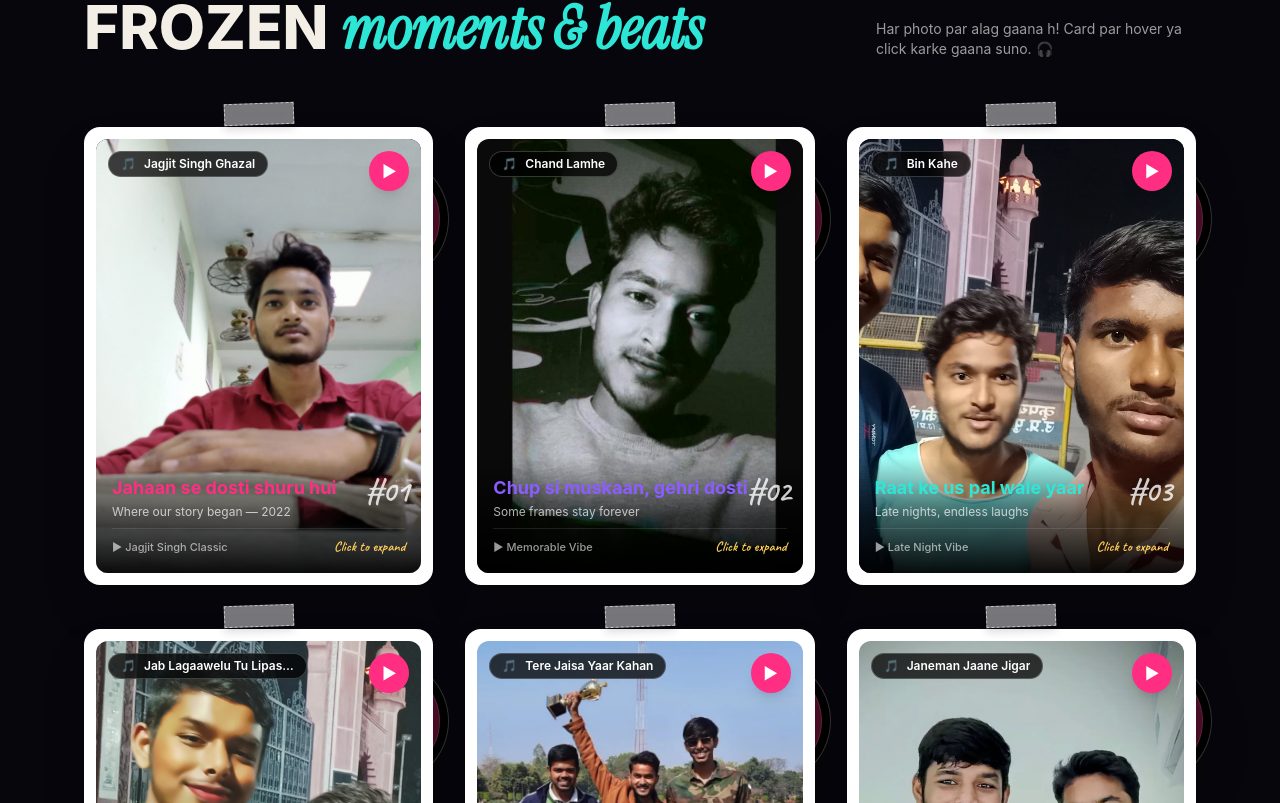
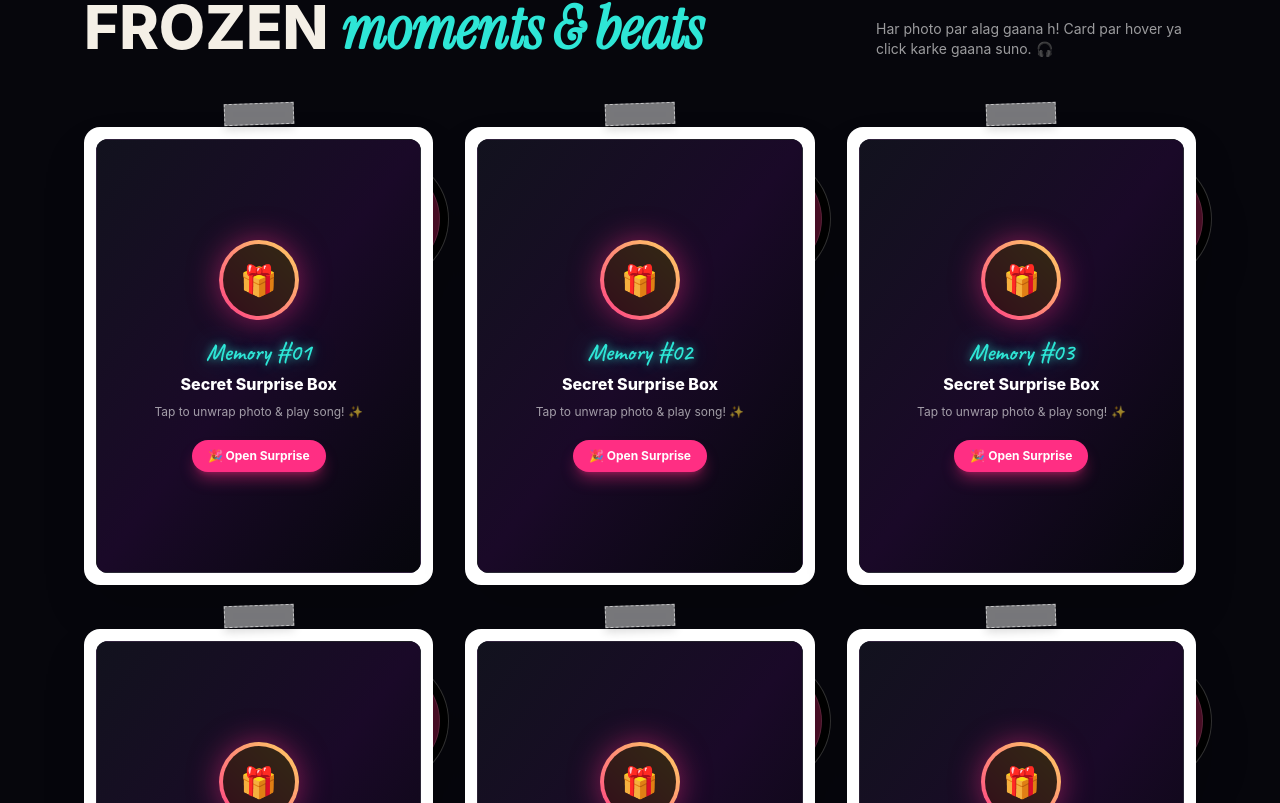
Before and after one commit to hemantsinghchauhan1/happy-birthday, a React (Vite) app: page / in a window 1280 px wide. Shown: the part 3037-3840 px from the top of the page. Built offline with nearby package versions, Linux system fonts and the light colour scheme.

Commit message:
Add Surprise Gift Box Unwrap experience & Fixed Floating Bottom Audio Player Dock

```diff
--- a/src/App.jsx
+++ b/src/App.jsx
@@ -17,6 +17,7 @@ import CakeWish from "@/components/CakeWish";
 import Countdown from "@/components/Countdown";
 import Footer from "@/components/Footer";
 import PhotoModal from "@/components/PhotoModal";
+import BottomAudioDock from "@/components/BottomAudioDock";
 
 function App() {
   const [loading, setLoading] = useState(true);
@@ -48,6 +49,13 @@ function App() {
           <Footer />
         </main>
 
+        <BottomAudioDock
+          activeCardId={cardAudio.activeCardId}
+          onToggleAudio={cardAudio.toggleCardAudio}
+          onStopAudio={cardAudio.stopAudio}
+          onOpenModal={(item) => setSelectedPhoto(item)}
+        />
+
         <PhotoModal
           item={selectedPhoto}
           onClose={() => setSelectedPhoto(null)}
--- /dev/null
+++ b/src/components/BottomAudioDock.jsx
@@ -0,0 +1,84 @@
+import { motion, AnimatePresence } from "framer-motion";
+import { memories } from "../data";
+
+export default function BottomAudioDock({ activeCardId, onToggleAudio, onStopAudio, onOpenModal }) {
+  if (!activeCardId) return null;
+
+  const currentItem = memories.find((m) => m.id === activeCardId) || memories[0];
+
+  return (
+    <AnimatePresence>
+      <motion.div
+        initial={{ y: 100, opacity: 0, scale: 0.9 }}
+        animate={{ y: 0, opacity: 1, scale: 1 }}
+        exit={{ y: 100, opacity: 0, scale: 0.9 }}
+        transition={{ duration: 0.4, ease: [0.16, 1, 0.3, 1] }}
+        className="fixed bottom-6 left-1/2 z-50 -translate-x-1/2 w-[92%] max-w-xl"
+        data-testid="bottom-audio-dock"
+      >
+        <div className="relative flex items-center justify-between gap-4 rounded-3xl bg-black/85 p-3 px-4 text-white backdrop-blur-xl border border-white/20 shadow-[0_20px_50px_rgba(0,0,0,0.8)]">
+          {/* Glowing neon accent bar */}
+          <div className="absolute -top-1 left-8 right-8 h-0.5 bg-gradient-to-r from-[#2ee6d6] via-[#ff2e83] to-[#ffcf5c] rounded-full animate-pulse" />
+
+          {/* Left: Thumbnail & Info */}
+          <div
+            className="flex items-center gap-3 cursor-pointer group"
+            onClick={() => onOpenModal && onOpenModal(currentItem)}
+          >
+            <div className="relative h-12 w-12 flex-shrink-0 overflow-hidden rounded-xl bg-gray-900 border border-white/20">
+              <img
+                src={currentItem.src}
+                alt={currentItem.caption}
+                className="h-full w-full object-cover group-hover:scale-110 transition-transform duration-300"
+              />
+              {/* Spinning mini vinyl badge */}
+              <div className="absolute inset-0 flex items-center justify-center bg-black/30">
+                <span className="text-sm animate-spin">💿</span>
+              </div>
+            </div>
+
+            <div className="text-left overflow-hidden">
+              <div className="flex items-center gap-2">
+                <span className="text-xs font-semibold text-[#ff2e83] uppercase tracking-wider">
+                  Playing #{String(currentItem.id).padStart(2, "0")}
+                </span>
+                <span className="flex items-center gap-0.5">
+                  <span className="h-3 w-1 bg-[#2ee6d6] animate-bounce" />
+                  <span className="h-4 w-1 bg-[#ff2e83] animate-bounce [animation-delay:0.2s]" />
+                  <span className="h-2.5 w-1 bg-[#ffcf5c] animate-bounce [animation-delay:0.4s]" />
+                </span>
+              </div>
+              <h4 className="text-sm font-bold text-white truncate max-w-[160px] sm:max-w-[240px]">
+                {currentItem.songTitle}
+              </h4>
+              <p className="text-xs text-white/60 truncate max-w-[160px] sm:max-w-[240px]">
+                {currentItem.caption}
+              </p>
+            </div>
+          </div>
+
+          {/* Right: Controls */}
+          <div className="flex items-center gap-2">
+            {/* Play/Pause Toggle */}
+            <button
+              onClick={() => onToggleAudio(currentItem.id, currentItem.audioKey)}
+              className="flex h-11 w-11 items-center justify-center rounded-full bg-[#ff2e83] text-white shadow-lg transition hover:scale-110 active:scale-95"
+              title="Pause/Play Audio"
+            >
+              ⏸
+            </button>
+
+            {/* Stop Audio Button */}
+            <button
+              onClick={onStopAudio}
+              className="flex h-9 w-9 items-center justify-center rounded-full bg-white/10 text-white/70 transition hover:bg-white/20 hover:text-white"
+              title="Stop Music"
+            >
+              ✕
+            </button>
+          </div>
+        </div>
+      </motion.div>
+    </AnimatePresence>
+  );
+}
--- a/src/components/TiltCard.jsx
+++ b/src/components/TiltCard.jsx
@@ -1,8 +1,11 @@
+import { useState } from "react";
 import { motion, useMotionValue, useSpring, useTransform } from "framer-motion";
+import { fireConfetti } from "./Confetti";
 
 const glow = { magenta: "#ff2e83", cyan: "#2ee6d6", gold: "#ffcf5c", violet: "#8b5cff" };
 
 export default function TiltCard({ item, index, isPlaying, onToggleAudio, onOpenModal }) {
+  const [isRevealed, setIsRevealed] = useState(false);
   const mx = useMotionValue(0);
   const my = useMotionValue(0);
   const sx = useSpring(mx, { stiffness: 150, damping: 15 });
@@ -19,13 +22,22 @@ export default function TiltCard({ item, index, isPlaying, onToggleAudio, onOpen
   const reset = () => { mx.set(0); my.set(0); };
 
   const handleCardClick = (e) => {
-    // If user clicked the play audio button, handle audio
+    // If card is not revealed yet, unwrap it as a surprise!
+    if (!isRevealed) {
+      fireConfetti();
+      setIsRevealed(true);
+      onToggleAudio(item.id, item.audioKey);
+      return;
+    }
+
+    // If user clicked the audio play/pause button
     if (e.target.closest(".audio-btn")) {
       e.stopPropagation();
       onToggleAudio(item.id, item.audioKey);
       return;
     }
-    // Otherwise open modal view
+
+    // Otherwise open detail modal
     onOpenModal(item);
   };
 
@@ -73,37 +85,62 @@ export default function TiltCard({ item, index, isPlaying, onToggleAudio, onOpen
         />
 
         {/* Photo Container */}
-        <div className="relative overflow-hidden rounded-xl bg-black">
+        <div className="relative aspect-[3/4] w-full overflow-hidden rounded-xl bg-gray-950">
+          {!isRevealed ? (
+            /* Locked / Surprise Wrapped Gift Box Envelope */
+            <motion.div
+              initial={{ scale: 1 }}
+              whileHover={{ scale: 1.03 }}
+              className="absolute inset-0 z-30 flex flex-col items-center justify-center bg-gradient-to-br from-[#12121e] via-[#1a0928] to-[#06060c] p-6 text-center text-white border border-white/10"
+            >
+              {/* Glowing ribbon / wax seal */}
+              <div className="relative mb-4 flex h-20 w-20 items-center justify-center rounded-full bg-gradient-to-tr from-[#ff2e83] to-[#ffcf5c] p-1 shadow-[0_0_30px_rgba(255,46,131,0.5)]">
+                <div className="flex h-full w-full items-center justify-center rounded-full bg-black/80 text-3xl">
+                  🎁
+                </div>
+              </div>
+
+              <span className="font-hand text-2xl text-[#2ee6d6] neon-cyan">
+                Memory #{String(item.id).padStart(2, "0")}
+              </span>
+
+              <h4 className="mt-1 text-base font-extrabold text-white">
+                Secret Surprise Box
+              </h4>
+
+              <p className="mt-2 text-xs text-white/60">
+                Tap to unwrap photo & play song! ✨
+              </p>
+
+              <div className="mt-5 rounded-full bg-[#ff2e83] px-4 py-2 text-xs font-bold text-white shadow-lg shadow-[#ff2e83]/40 transition group-hover:scale-105">
+                🎉 Open Surprise
+              </div>
+            </motion.div>
+          ) : (
+            /* Unwrapped Photo View */
+            <motion.div
+              initial={{ opacity: 0, scale: 0.85 }}
+              animate={{ opacity: 1, scale: 1 }}
+              transition={{ duration: 0.5 }}
+              className="relative h-full w-full"
+            >
               <img
                 src={item.src}
                 alt={item.caption}
-            className="aspect-[3/4] w-full object-cover transition-transform duration-700 group-hover:scale-105"
+                className="h-full w-full object-cover transition-transform duration-700 group-hover:scale-105"
                 loading="lazy"
               />
 
-          {/* Floating musical note indicator if active */}
-          {isPlaying && (
-            <div className="absolute inset-0 z-20 pointer-events-none flex items-center justify-center">
-              <motion.div
-                animate={{ y: [-10, -50], opacity: [1, 0], scale: [0.8, 1.4] }}
-                transition={{ repeat: Infinity, duration: 1.5, ease: "easeOut" }}
-                className="text-4xl"
-              >
-                🎵
-              </motion.div>
-            </div>
-          )}
-
-          {/* Song Badge overlay on top */}
-          <div className="absolute left-3 top-3 z-30 flex items-center gap-2 rounded-full bg-black/75 px-3 py-1 text-xs font-semibold text-white backdrop-blur-md border border-white/20">
+              {/* Song Badge overlay */}
+              <div className="absolute left-3 top-3 z-30 flex items-center gap-2 rounded-full bg-black/80 px-3 py-1 text-xs font-semibold text-white backdrop-blur-md border border-white/20">
                 <span className={isPlaying ? "animate-spin text-[#ff2e83]" : "text-[#2ee6d6]"}>🎵</span>
-            <span className="truncate max-w-[150px]">{item.songTitle}</span>
+                <span className="truncate max-w-[140px]">{item.songTitle}</span>
               </div>
 
               {/* Floating audio trigger button */}
               <button
                 className="audio-btn absolute right-3 top-3 z-30 flex h-10 w-10 items-center justify-center rounded-full bg-[#ff2e83] text-white shadow-lg transition hover:scale-110 active:scale-95"
-            title="Play Card Song"
+                title="Play/Pause Song"
               >
                 {isPlaying ? (
                   <div className="flex items-center gap-0.5">
@@ -138,6 +175,8 @@ export default function TiltCard({ item, index, isPlaying, onToggleAudio, onOpen
               >
                 #{String(item.id).padStart(2, "0")}
               </span>
+            </motion.div>
+          )}
         </div>
       </motion.div>
     </motion.div>
```
Lines whose indentation alone changed are shown as unchanged.
